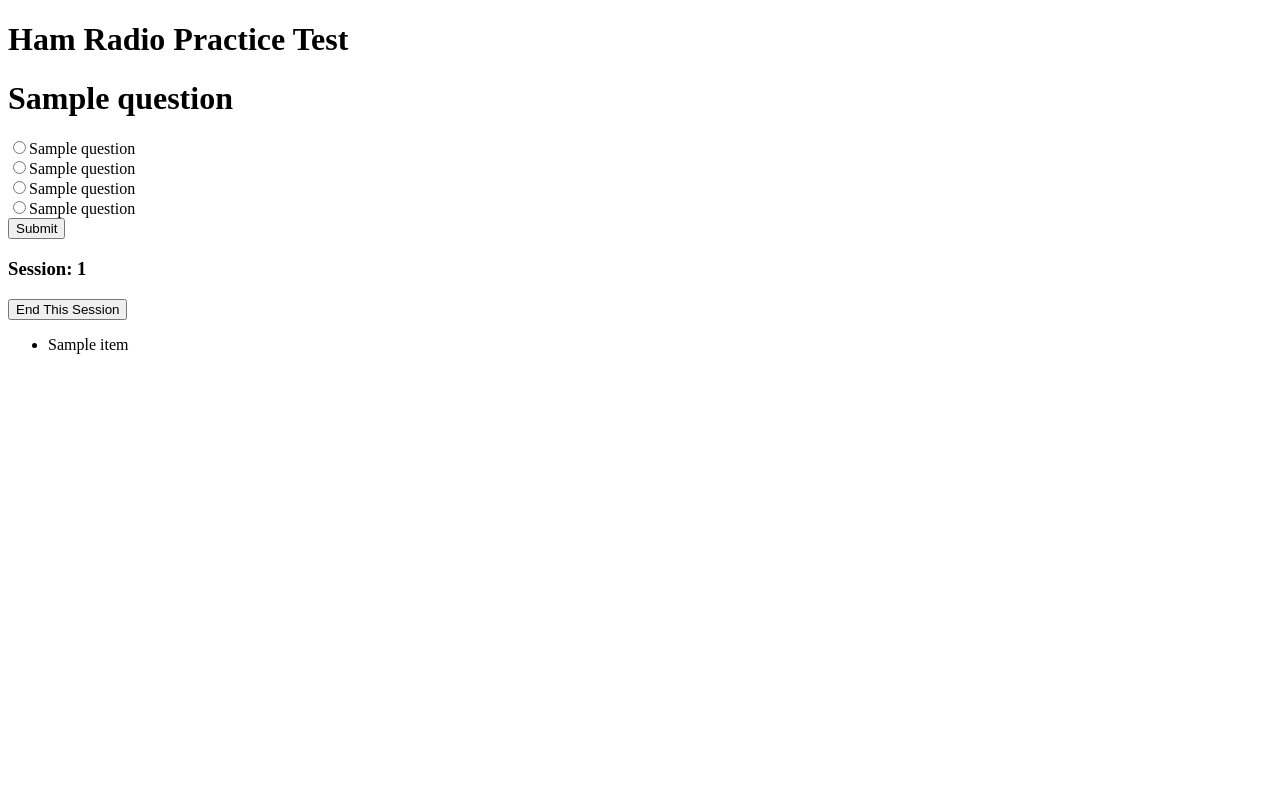
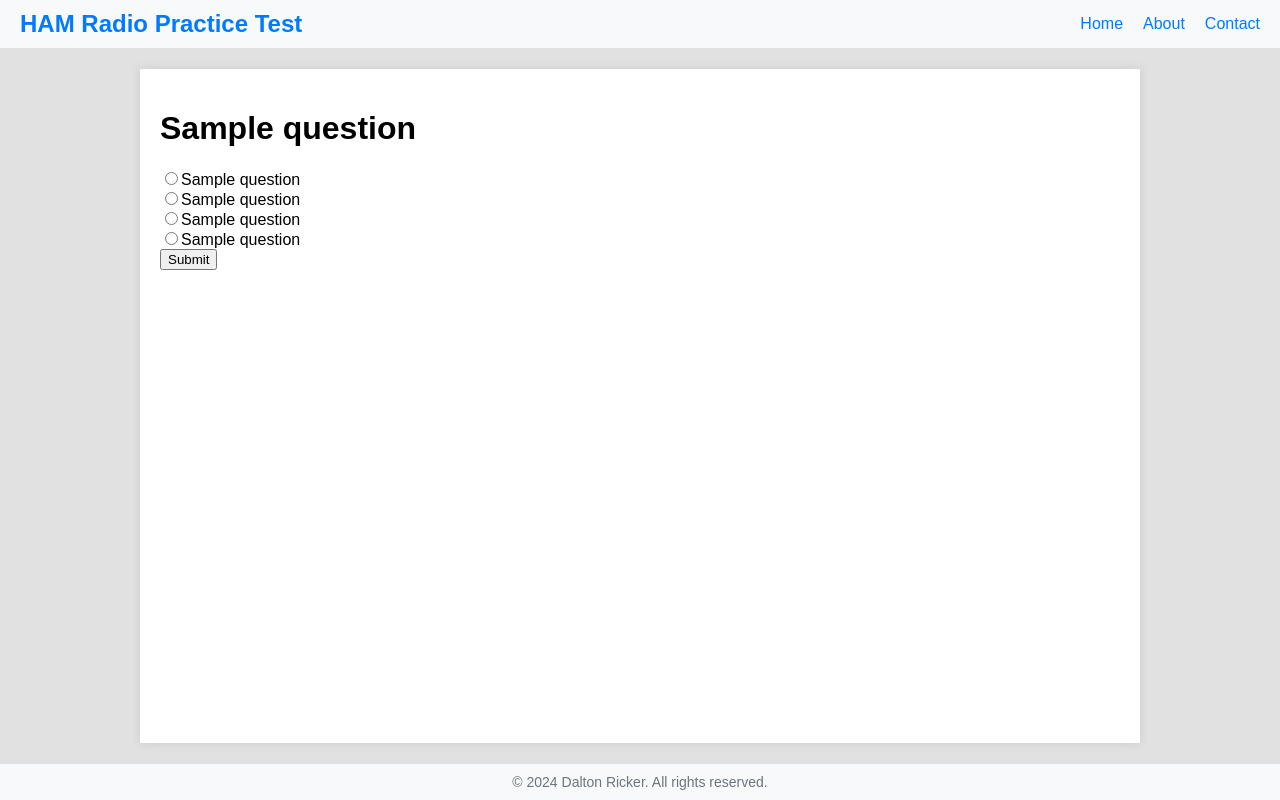
Before and after one commit to SasquatchXYZ/HAM-Radio-Practice-Web, a Flask app: template templates/quiz.html in a window 1280 px wide. Run offline with Flask 3, Linux system fonts and the light colour scheme; the template is opened without the code that fills it: most values are stand-ins (such as "Sample title", 1, 10 or a date in 2020).

Commit message:
Update index.html

```diff
--- a/templates/index.html
+++ b/templates/index.html
@@ -2,30 +2,176 @@
 <!DOCTYPE html>
 <html lang="en">
 <head>
-    <title>Index Page</title>
+    <meta charset="UTF-8">
+    <meta name="viewport" content="width=device-width, initial-scale=1.0">
+    <title>HAM Radio Practice Test</title>
+    <style>
+        body {
+            font-family: Arial, sans-serif;
+            margin: 0;
+            padding: 0;
+            background-color: #e1e1e1;
+            display: flex;
+            flex-direction: column;
+            min-height: 100vh;
+        }
+
+        .header {
+            display: flex;
+            justify-content: space-between;
+            align-items: center;
+            padding: 10px 20px;
+            background-color: #f8f9fa;
+            border-bottom: 1px solid #dee2e6;
+        }
+
+        .logo {
+            font-size: 24px;
+            font-weight: bold;
+            color: #007bff;
+            text-decoration: none;
+        }
+
+        .nav-links {
+            display: flex;
+            gap: 20px;
+        }
+
+        .nav-links a {
+            text-decoration: none;
+            color: #007bff;
+            font-size: 16px;
+        }
+
+        .content-wrapper {
+            display: flex;
+            flex-direction: column;
+            width: 75%;
+            background-color: #ffffff;
+            padding: 20px;
+            box-shadow: 0 0 10px rgba(0, 0, 0, 0.1);
+            margin-left: auto;
+            margin-right: auto;
+            margin-top: 20px;
+            margin-bottom: 20px;
+            flex: 1;
+        }
+
+        .content-wrapper p {
+            margin-left: auto;
+            margin-right: auto;
+            text-align: center;
+        }
+
+        .content-wrapper a {
+            display: block;
+            text-align: center;
+            text-decoration: none;
+            color: #ffffff;
+            font-size: 1.3em;
+            margin-left: auto;
+            margin-right: auto;
+        }
+
+        .footer {
+            padding: 10px 20px;
+            background-color: #f8f9fa;
+            border-top: 1px solid #dee2e6;
+            text-align: center;
+            font-size: 14px;
+            color: #6c757d;
+            margin-top: auto;
+        }
+
+        .button {
+            display: inline-block;
+            padding: 10px 20px;
+            color: #fff;
+            background-color: #007BFF;
+            border: none;
+            border-radius: 5px;
+            text-decoration: none;
+            text-align: center;
+            transition: background-color 0.3s ease;
+        }
+
+        .button:hover {
+            background-color: #0056b3;
+        }
+
+        .question-title {
+            font-size: 24px;
+            font-weight: bold;
+            text-align: center;
+            margin-bottom: 20px;
+        }
+
+        .question-text {
+            font-size: 18px;
+            margin-bottom: 20px;
+        }
+
+        .options {
+            margin-bottom: 20px;
+        }
+
+        .options label {
+            display: block;
+            margin-bottom: 10px;
+            font-size: 16px;
+        }
+
+        .actions {
+            text-align: center;
+        }
+
+        .actions button {
+            padding: 10px 20px;
+            font-size: 16px;
+            cursor: pointer;
+            border: none;
+            background-color: #007bff;
+            color: white;
+            border-radius: 5px;
+        }
+
+        .submit-answer {
+            padding: 10px 20px;
+            font-size: 16px;
+            cursor: pointer;
+            border: none;
+            background-color: #007bff;
+            color: white;
+            border-radius: 5px;
+            margin-bottom: 15px;
+        }
+
+        .actions button.end-test {
+            background-color: #dc3545;
+        }
+    </style>
 </head>
 <body>
-<h1>Ham Radio Practice Test</h1>
-<!-- Main Content -->
-{% block content %}{% endblock %}
-
-{% if session_id %}
-<h3>Session: {{session_id}}</h3>
-<button onclick="deleteCookieAndRefresh()">End This Session</button>
-{% endif %}
-{% if data %}
-<ul>
-    {% for item in data %}
-    <li>{{ item }}</li>
-    {% endfor %}
-</ul>
-{% endif %}
+<!-- Header -->
+<div class="header">
+    <a href="#" class="logo">HAM Radio Practice Test</a>
+    <div class="nav-links">
+        <a href="#">Home</a>
+        <a href="#">About</a>
+        <a href="#">Contact</a>
+    </div>
+</div>
+<div class="content-wrapper">
+    <!-- Start Main Content -->
+    {% block content %}{% endblock %}
+    <!-- End Main Content -->
+</div>
+<!-- Footer -->
+<div class="footer">
+    &copy; <span id="year"></span> Dalton Ricker. All rights reserved.
+</div>
+<script>
+    document.getElementById("year").textContent = new Date().getFullYear();
+</script>
 </body>
 </html>
-<script>
-    function deleteCookieAndRefresh() {
-        // Client-side JavaScript to delete the cookie and refresh
-        document.cookie = "session_id=; expires=Thu, 01 Jan 1970 00:00:00 UTC; path=/;";
-        window.location.reload();
-    }
-</script>
```
